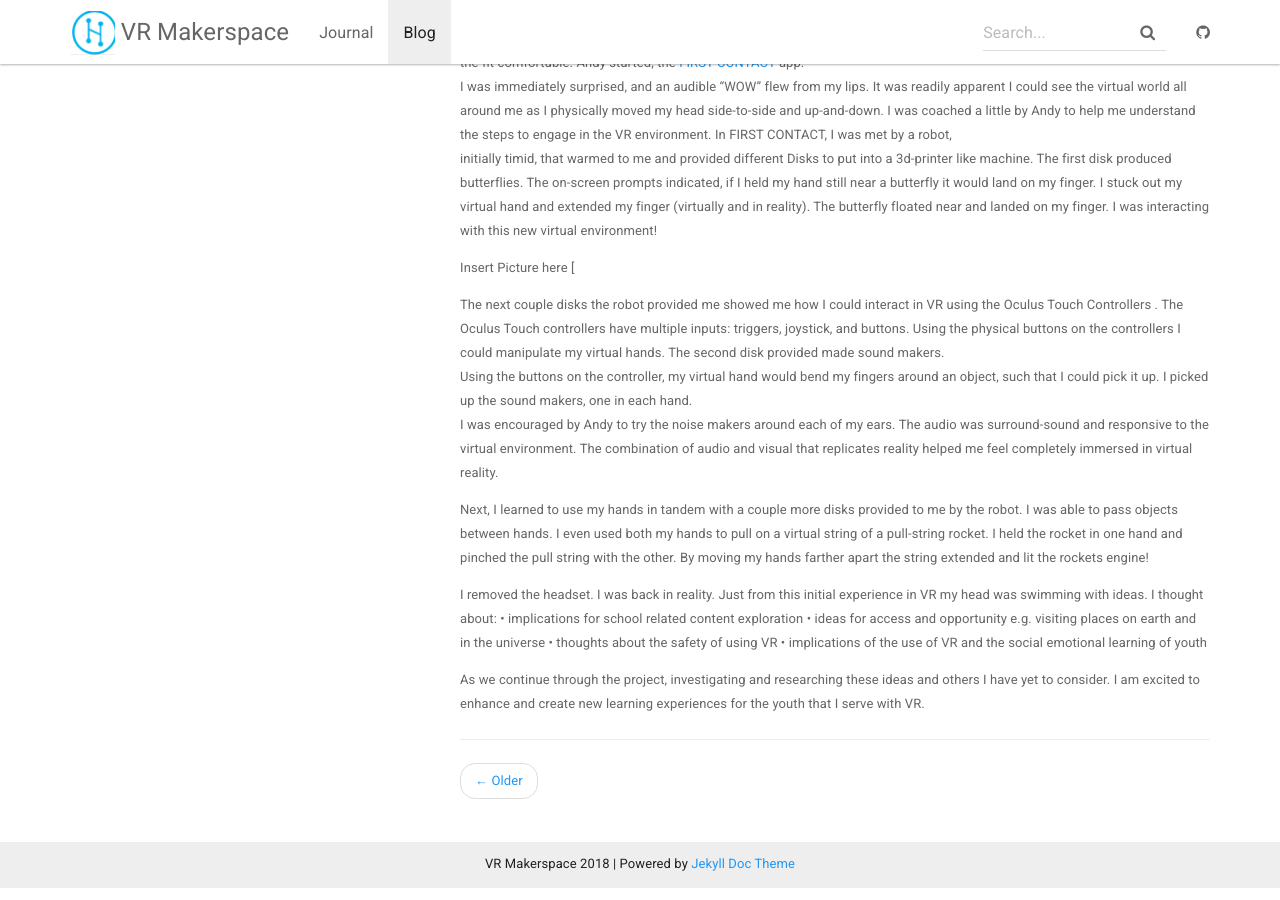
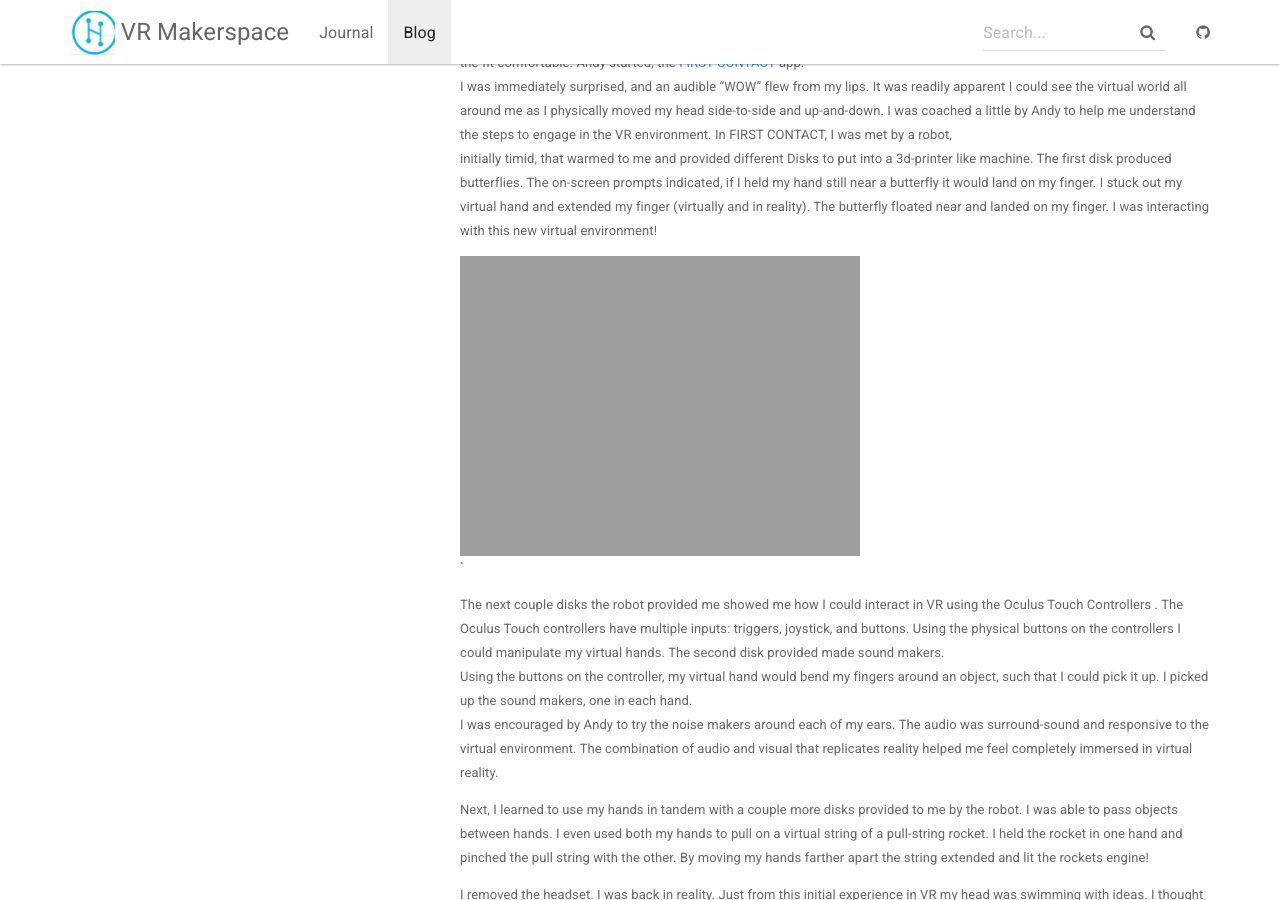
Before and after one commit to aksakalli/jekyll-doc-theme, a Jekyll site: the page built from _posts/2018-03-05-dagen-first-time.md, in a window 1280 px wide and 900 px high, scrolled down 582 px. Built offline with Jekyll 4.4.1, drawn with Linux system fonts in a browser that asks for light colours; nearby versions of some CDN libraries.

Commit message:
add the image path

```diff
--- a/_posts/2018-03-05-dagen-first-time.md
+++ b/_posts/2018-03-05-dagen-first-time.md
@@ -29,7 +29,7 @@ I held my hand still near a butterfly it would land on my finger.  I stuck out m
 hand and extended my finger (virtually and in reality).  The butterfly floated near and
 landed on my finger. I was interacting with this new virtual environment!
 
-Insert Picture here [
+![My First Time]({{ "/assets/Dagen1stTime1.jpg" | absolute_url }})`
 
 The next couple disks the robot provided me showed me how I could interact in VR
 using the Oculus Touch Controllers .   The Oculus Touch controllers have multiple
```
